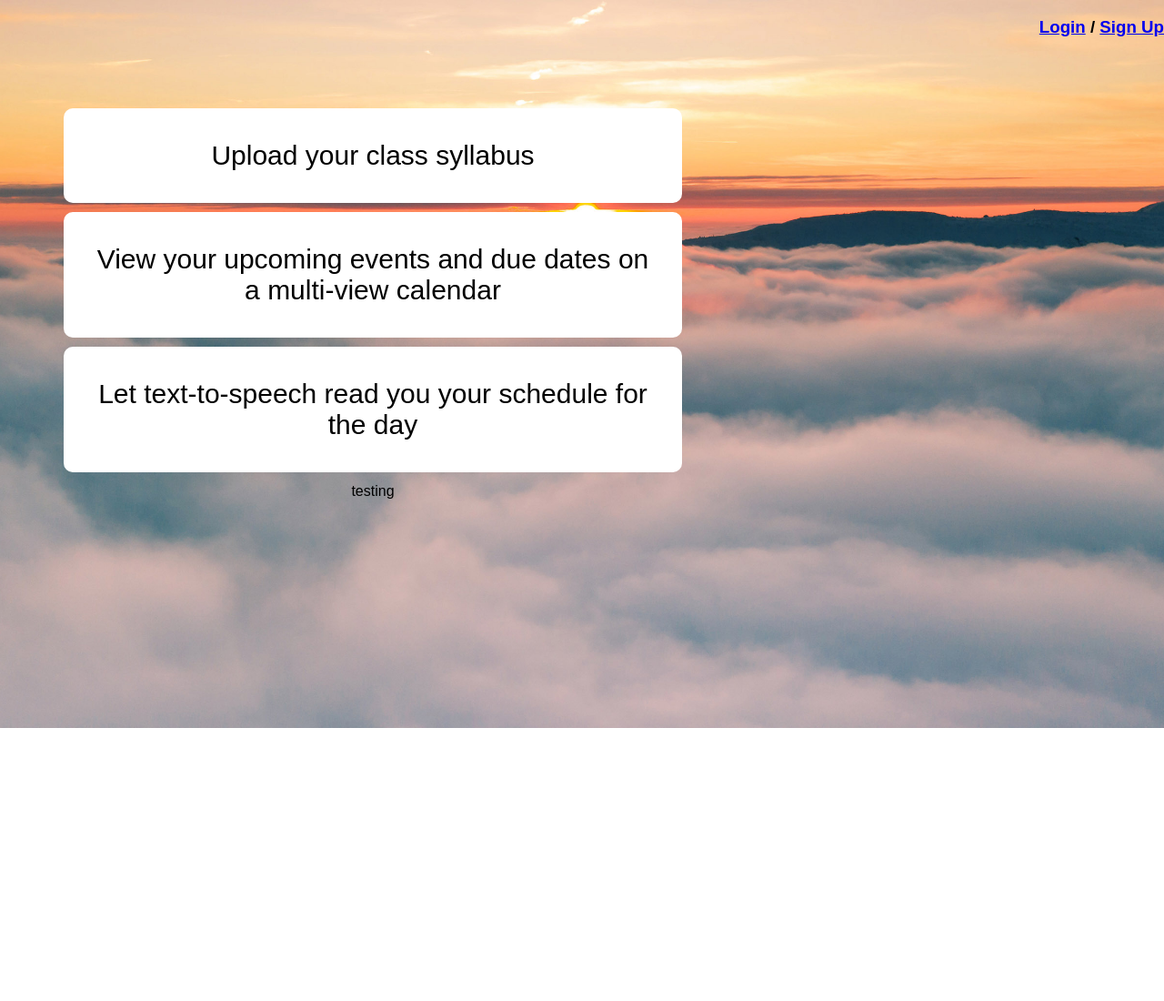
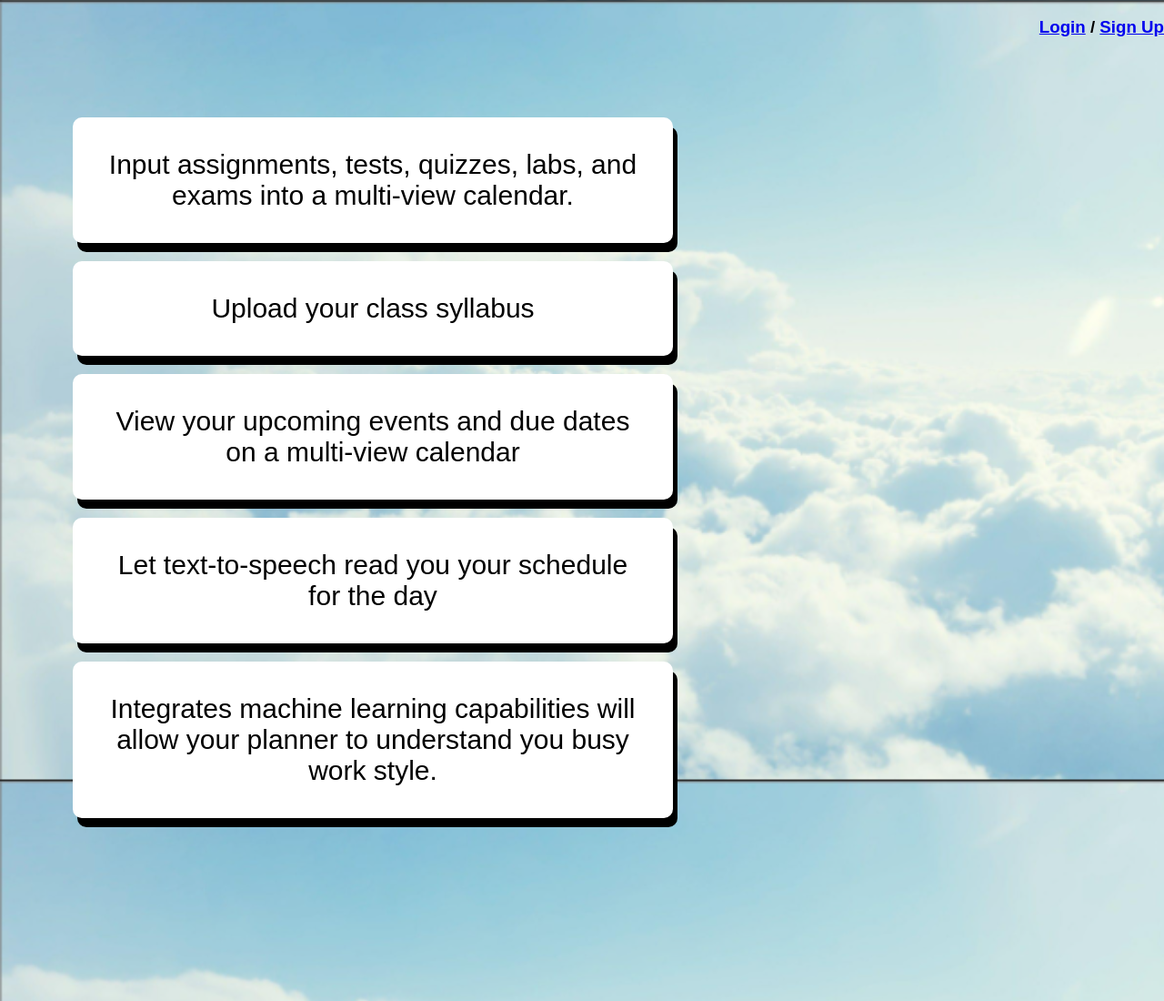
Before and after one commit to dsimms360/COSC412-UltimatePlanner, a plain HTML site: page welcomePage.html in a window 1280 px wide. Shown: the whole page at 91% size. Before the commit the page ends 800 px from the top, so only its background shows below. Drawn offline with Linux system fonts and the light colour scheme.

Commit message:
shadows added to welcomePage descriptions.

```diff
--- a/welcome.css
+++ b/welcome.css
@@ -1,7 +1,7 @@
 body{
     margin:0;
     padding: 0;
-    background: url("Welcome_Background.jpeg") no-repeat fixed center;
+    background: url("cloud.png") no-repeat fixed center;
     background-size: cover;
     background-position: center;
     font-family: sans-serif;
@@ -11,9 +11,10 @@ body{
     font-size: 30px;
     border: 5px solid transparent;
     background-color: white;
-    margin: 10px;
+    margin: 20px;
     padding: 30px;
     border-radius: 10px;
+    box-shadow: 5px 10px;
 }
 .container{
     padding: 50px;
@@ -24,3 +25,7 @@ body{
     margin: 10px;
     margin-top: 0px;
 }
+
+a:hover{
+    color: #ffc107;
+};
--- a/welcomePage.html
+++ b/welcomePage.html
@@ -5,8 +5,11 @@
         <link rel="stylesheet" type="text/css" href="welcome.css"/>
     </head>
     <body>
-        <h3 style="text-align:right;"><a href="index.html">Login</a> / <a href="signUp.html">Sign Up</a></h3>
+        <h3 style="text-align:right;"><a href="index.html">Login</a> / <a href="signup.html">Sign Up</a></h3>
         <div class="container">
+            <div class="descriptionBox">
+                Input assignments, tests, quizzes, labs, and exams into a multi-view calendar.
+            </div>
             <div class="descriptionBox">
                 Upload your class syllabus
             </div>
@@ -16,9 +19,12 @@
             <div class="descriptionBox">
                 Let text-to-speech read you your schedule for the day
             </div>
+            <div class="descriptionBox">
+                Integrates machine learning capabilities will allow your planner to understand you busy work style.
+            </div>
         </div>
         <div class="container">
-            testing
+
         </div>
     </body>
 </html>
```
Also changed, not shown: index.html (+2 -2 lines), signup.html (+2 -2 lines).
